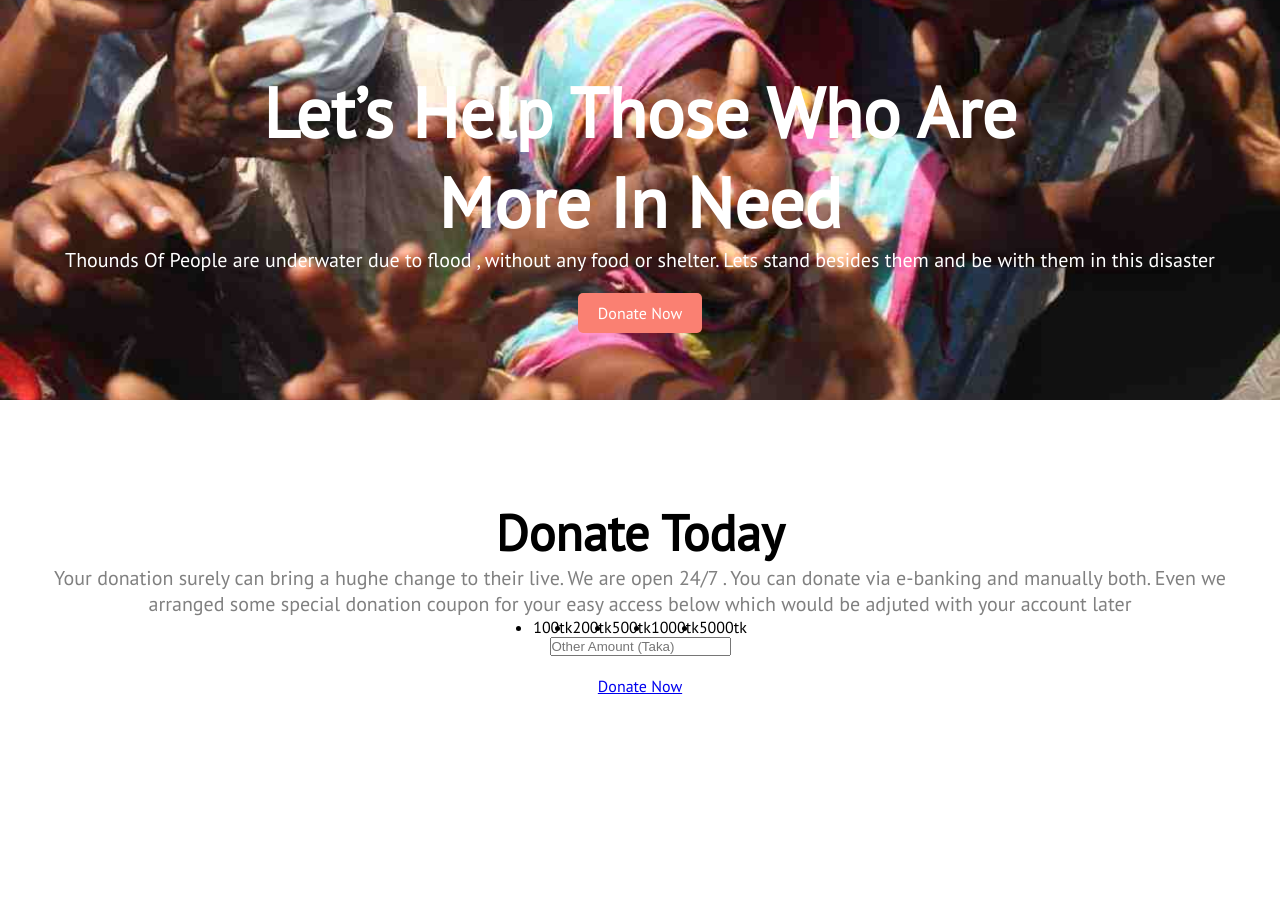
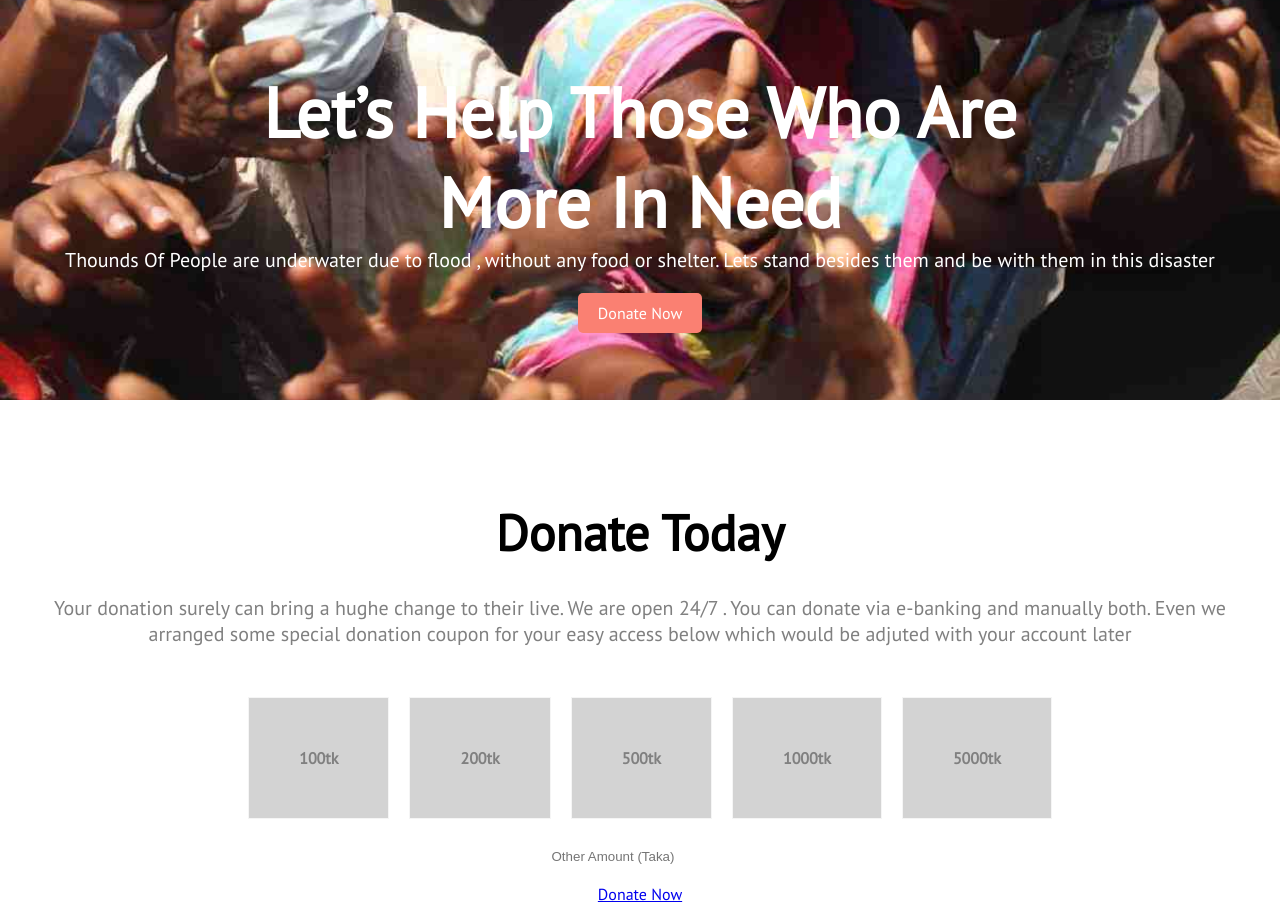
Before and after one commit to rudro54/Restart-5_Assignment_1, a plain HTML site: page index.html in a window 1280 px wide. Before the commit the page ends 800 px from the top, so only its background shows below. Drawn offline with Linux system fonts and the light colour scheme.

Commit message:
ul li working

```diff
--- a/style.css
+++ b/style.css
@@ -75,10 +75,30 @@ body {
 }
 
 .section-a p {
+    margin-top: 30px;
     font-size: 20px;
     color: gray;
 }
 
 .section-a ul {
+    margin-top: 50px;
     display: flex;
+    text-decoration: none;
+
+
 }
+
+.section-a ul li {
+    padding: 50px 50px;
+    border: 1px solid whitesmoke;
+    margin-left: 20px;
+    list-style-type: none;
+    font-weight: 700;
+    color: gray;
+    background-color: rgb(211, 211, 211)
+}
+
+.section-a #text {
+    margin-top: 30px;
+    border: none;
+}
```
